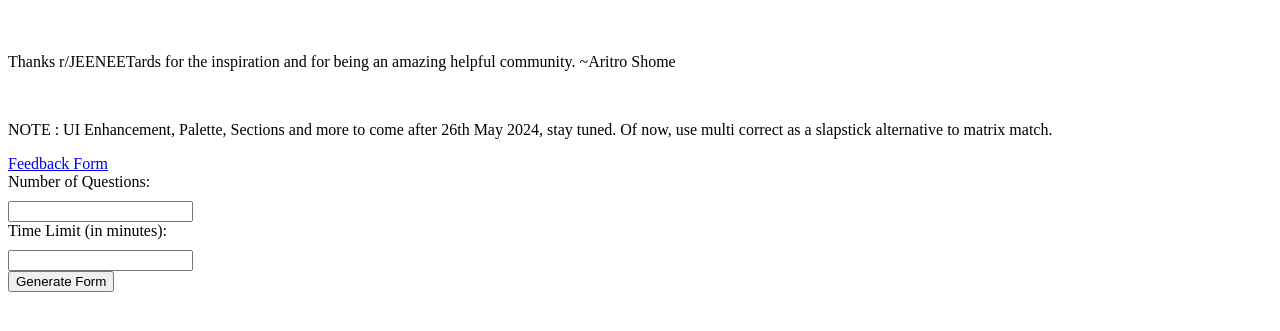
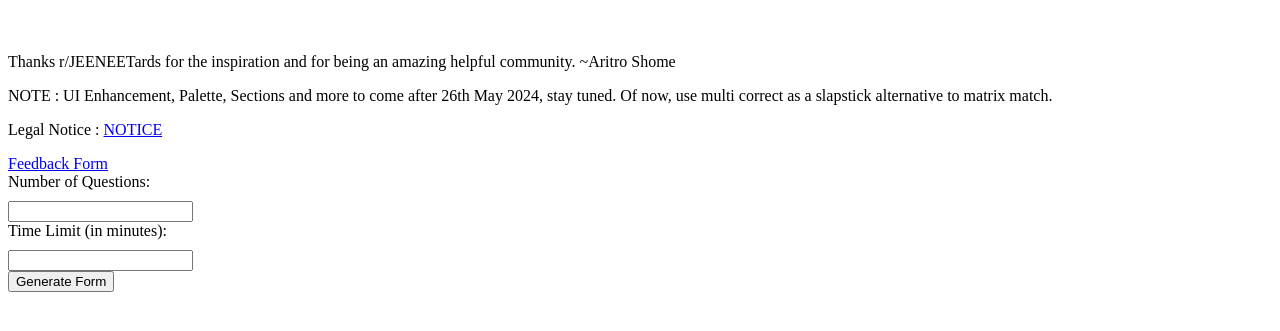
Before and after one commit to b4apple/Nicum-Question-Tool, a plain HTML site: page index.html in a window 1280 px wide. Shown: the part 61-392 px from the top of the page. Drawn offline with Linux system fonts and the light colour scheme.

Commit message:
Update index.html

```diff
--- a/index.html
+++ b/index.html
@@ -26,8 +26,8 @@
   <h1>Nicum CBT Tool (Beta)</h1>
   <br />
   <p>Thanks r/JEENEETards for the inspiration and for being an amazing helpful community. ~Aritro Shome</p>
-  <br />
   <p>NOTE : UI Enhancement, Palette, Sections and more to come after 26th May 2024, stay tuned. Of now, use multi correct as a slapstick alternative to matrix match.</p>
+  <p>Legal Notice : <a href="https://raw.githubusercontent.com/b4apple/Nicum-Question-Tool/main/LICENSE">NOTICE</p>
   <a href="https://forms.gle/Uo4A9cpNk6T7kXzw9">Feedback Form</a>
   <br/>
   <div id="formContainer">
```
